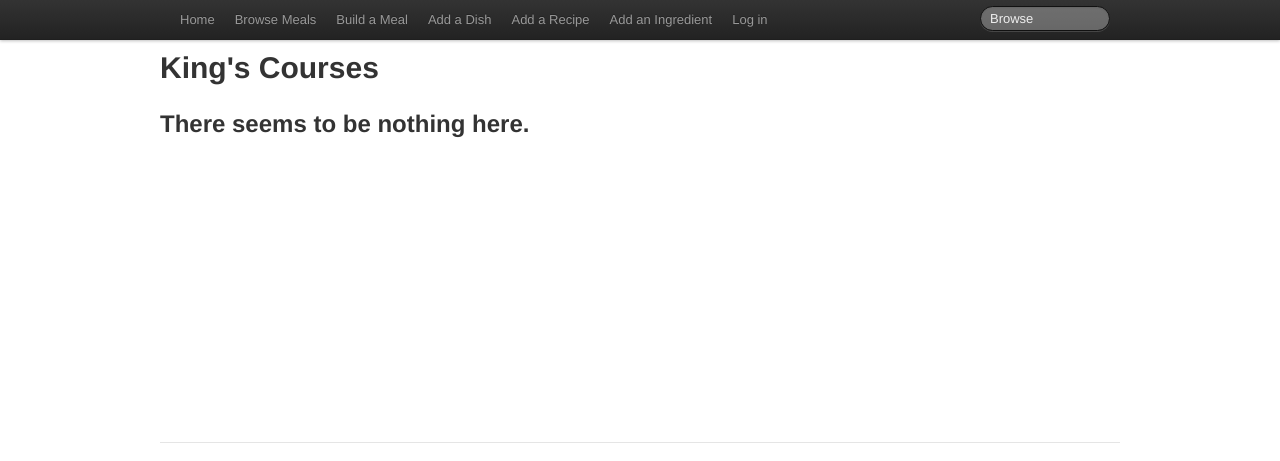
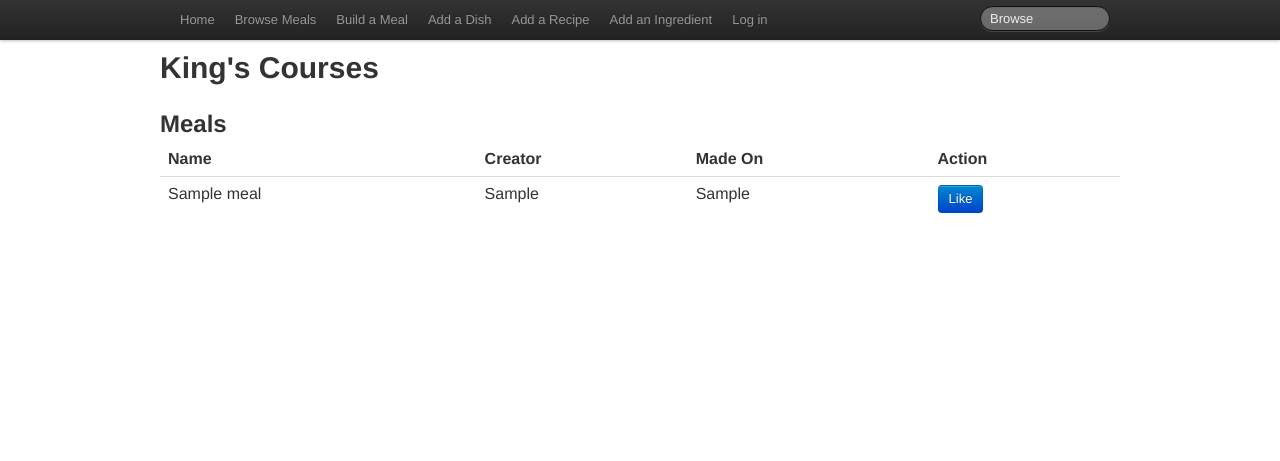
Before and after one commit to yefim/Courses, a PHP site: page /browse.php in a window 1280 px wide. Shown: the top 461 px of the page. Run offline with PHP 8.4, Linux system fonts and the light colour scheme; tables that the repository leaves empty or names only in its code hold one stand-in row (values such as "Sample post"); a stand-in replaces the project's code that opens the database connection; some libraries are stand-ins or nearby versions.

Commit message:
made browse query meal table

```diff
--- a/browse.php
+++ b/browse.php
@@ -1,3 +1,30 @@
 <?php include('header.php'); ?>
-<h2>There seems to be nothing here.</h2>
+<div>
+  <h2>Meals</h2>
+  <table class='table' id='meals_table'>
+    <thead>
+      <tr>
+        <th>Name</th>
+        <th>Creator</th>
+        <th>Made On</th>
+        <th>Action</th>
+      </tr>
+    </thead>
+    <tbody>
+    <?php
+    $q = "SELECT * FROM meal";
+    //echo $q;
+    $meals = mysql_query($q);
+    while($row = mysql_fetch_array($meals)) {
+    ?>
+      <tr class='meals' id='<?php echo $row['mealid']; ?>'>
+        <td class='name'><? echo $row['name']; ?></td>
+        <td class='creator'><? echo $row['creator']; ?></td>
+        <td class='madeon'><? echo $row['madeon']; ?></td>
+        <td><button class='btn btn-primary' onclick='likeItem(this);'>Like</button></td>
+      </tr>
+    <?php } ?>
+    </tbody>
+  </table>
+</div>
 <?php include('footer.php'); ?>
--- a/css/base.css
+++ b/css/base.css
@@ -26,8 +26,8 @@
 footer {
 	margin-top: 300px;
 }
-.ingredient:hover, .meal:hover {
-	background-color: #eee;
+tr:hover {
+	background-color: #f5f5f5;
 }
 .ingredient .quantity {
   cursor: pointer;
```
